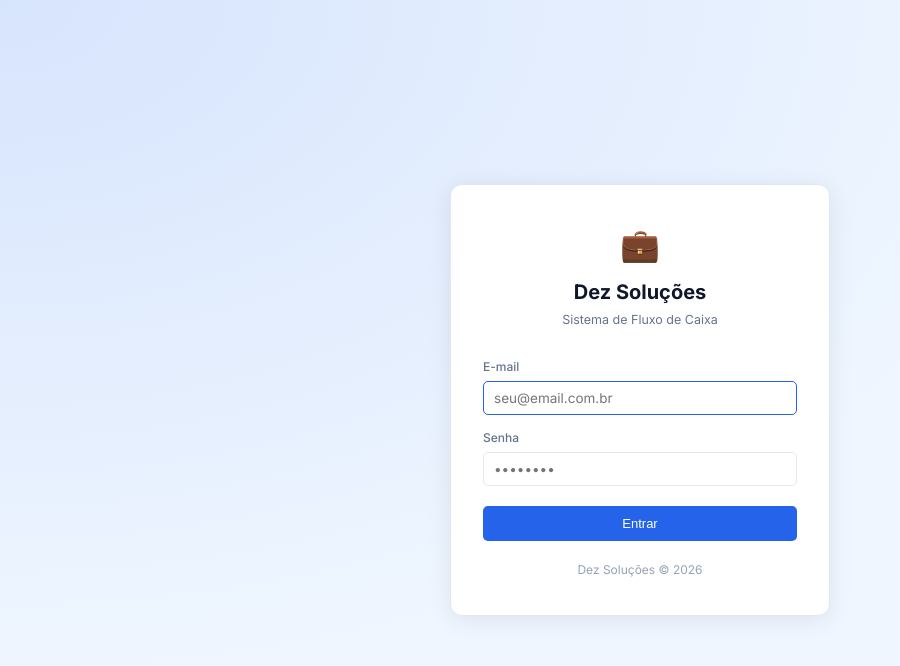
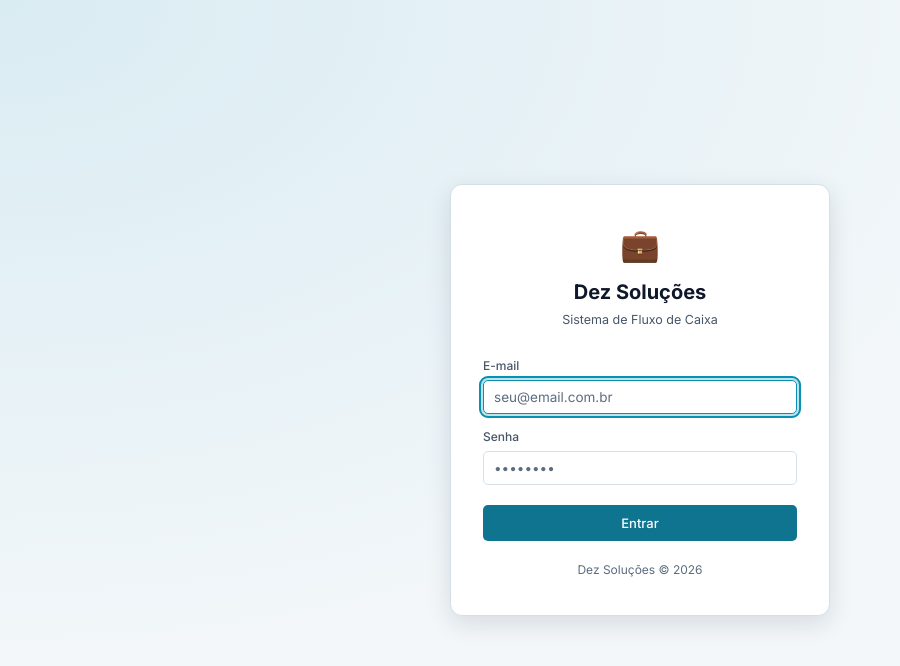
Before and after one commit to Tritecnologias/gestar-financeira, a Next.js app in the folder app/: page /login in a window 1280 px wide. Shown: the top 666 px of the page, without its empty margins (0-900 px from the left). Built offline with nearby package versions, Linux system fonts and the light colour scheme.

Commit message:
style: establish corporate tech visual foundation

```diff
--- a/app/src/app/globals.css
+++ b/app/src/app/globals.css
@@ -9,36 +9,61 @@
 *, *::before, *::after { box-sizing: border-box; margin: 0; padding: 0; }
 
 :root {
-  /* Fundos */
-  --bg-deep:       #F0F4F8;
-  --bg-sidebar:    #FFFFFF;
-  --bg-card:       #FFFFFF;
-  --bg-hover:      #F1F5F9;
-  --border:        #E2E8F0;
-  --border-light:  #CBD5E1;
+  color-scheme: light;
+  /* Corporate Tech Clean: papéis semânticos */
+  --background:       #F3F7FA;
+  --sidebar-surface:  #FFFFFF;
+  --surface:          #FFFFFF;
+  --surface-elevated: #F8FAFC;
+  --surface-hover:    #EAF3F7;
+  --border:           #D5DFE8;
+  --border-light:     #B8C8D6;
+  --text-primary:     #0F172A;
+  --text-secondary:   #475569;
+  --text-muted:       #5D6C80;
+  --action:           #0E7490;
+  --action-hover:     #155E75;
+  --action-contrast:  #FFFFFF;
+  --focus:            #0891B2;
+  --focus-ring:       rgba(8, 145, 178, 0.26);
+  --selection:        rgba(8, 145, 178, 0.11);
+  --selection-hover:  rgba(8, 145, 178, 0.17);
+  --success:          #047857;
+  --warning:          #B45309;
+  --outflow:          #B45309;
+  --danger:           #B91C1C;
+  --scrollbar-thumb:  #4C91A3;
+  --scrollbar-track:  #E2EAF0;
+  --shadow-elevated:  0 8px 24px rgba(15, 23, 42, 0.12);
 
-  /* Textos */
-  --text-primary:  #0F172A;
-  --text-secondary: #64748B;
-  --text-muted:    #94A3B8;
-
-  /* Acentos (mantidos) */
+  /* Aliases de compatibilidade: migrar os usos locais gradualmente */
+  --bg-deep:       var(--background);
+  --bg-sidebar:    var(--sidebar-surface);
+  --bg-card:       var(--surface);
+  --bg-hover:      var(--surface-hover);
   --accent-blue:   #2563EB;
   --accent-blue-h: #1D4ED8;
-  --accent-green:  #059669;
-  --accent-red:    #DC2626;
-  --accent-yellow: #D97706;
+  --accent-green:  var(--success);
+  --accent-red:    var(--danger);
+  --accent-yellow: var(--outflow);
 
   /* KPIs */
-  --kpi-green-bg:    rgba(5, 150, 105, 0.07);
-  --kpi-green-border: rgba(5, 150, 105, 0.2);
-  --kpi-red-bg:    rgba(220, 38, 38, 0.06);
-  --kpi-red-border: rgba(220, 38, 38, 0.2);
-  --kpi-blue-bg:   rgba(37, 99, 235, 0.06);
-  --kpi-blue-border: rgba(37, 99, 235, 0.2);
+  --kpi-green-bg:     color-mix(in srgb, var(--success) 7%, var(--surface));
+  --kpi-green-border: color-mix(in srgb, var(--success) 20%, var(--border));
+  --kpi-red-bg:       color-mix(in srgb, var(--danger) 6%, var(--surface));
+  --kpi-red-border:   color-mix(in srgb, var(--danger) 20%, var(--border));
+  --kpi-blue-bg:      color-mix(in srgb, var(--action) 6%, var(--surface));
+  --kpi-blue-border:  color-mix(in srgb, var(--action) 20%, var(--border));
 
   /* Tipografia */
   --font: 'Inter', -apple-system, BlinkMacSystemFont, 'Segoe UI', sans-serif;
+  --font-size-page-title: 20px;
+  --font-size-section-title: 15px;
+  --font-size-body: 14px;
+  --font-size-label: 12px;
+  --font-size-table: 13px;
+  --font-size-table-head: 11.5px;
+  --font-size-helper: 11px;
 
   /* Espaçamentos */
   /* Sidebar */
@@ -54,63 +79,86 @@
 
 html, body { height: 100%; }
 
+* { scrollbar-color: var(--scrollbar-thumb) var(--scrollbar-track); }
+::selection { background: var(--selection); color: var(--text-primary); }
+input::placeholder, textarea::placeholder { color: var(--text-muted); opacity: 1; }
+
 body {
   font-family: var(--font);
   background: var(--bg-deep);
   color: var(--text-primary);
-  font-size: 14px;
+  font-size: var(--font-size-body);
   line-height: 1.5;
   -webkit-font-smoothing: antialiased;
 }
 
 /* ── Dark Mode ────────────────────────────────────────────── */
 [data-theme="dark"] {
-  --bg-deep:       #0F172A;
-  --bg-sidebar:    #1E293B;
-  --bg-card:       #1E293B;
-  --bg-hover:      #334155;
-  --border:        #334155;
-  --border-light:  #475569;
+  color-scheme: dark;
+  /* Corporate Tech Dark */
+  --background:       #0F172A;
+  --sidebar-surface:  #1B2940;
+  --surface:          #1E293B;
+  --surface-elevated: #27364B;
+  --surface-hover:    #2A3B50;
+  --border:           #3B4B61;
+  --border-light:     #52647D;
+  --text-primary:     #F1F5F9;
+  --text-secondary:   #CBD5E1;
+  --text-muted:       #94A3B8;
+  --action:           #22D3EE;
+  --action-hover:     #67E8F9;
+  --action-contrast:  #082F49;
+  --focus:            #22D3EE;
+  --focus-ring:       rgba(34, 211, 238, 0.34);
+  --selection:        rgba(34, 211, 238, 0.14);
+  --selection-hover:  rgba(34, 211, 238, 0.2);
+  --success:          #34D399;
+  --warning:          #FBBF24;
+  --outflow:          #FBBF24;
+  --danger:           #F87171;
+  --scrollbar-thumb:  #2F9FB1;
+  --scrollbar-track:  #27364B;
+  --shadow-elevated:  0 8px 24px rgba(0, 0, 0, 0.22);
 
-  --text-primary:  #F1F5F9;
-  --text-secondary: #94A3B8;
-  --text-muted:    #64748B;
-
+  /* Azul legado permanece até a migração das telas locais */
   --accent-blue:   #60A5FA;
   --accent-blue-h: #3B82F6;
-  --accent-green:  #34D399;
-  --accent-red:    #F87171;
-  --accent-yellow: #FBBF24;
 
-  --kpi-green-bg:    rgba(52, 211, 153, 0.1);
-  --kpi-green-border: rgba(52, 211, 153, 0.25);
-  --kpi-red-bg:    rgba(248, 113, 113, 0.1);
-  --kpi-red-border: rgba(248, 113, 113, 0.25);
-  --kpi-blue-bg:   rgba(96, 165, 250, 0.1);
-  --kpi-blue-border: rgba(96, 165, 250, 0.25);
+  --kpi-green-bg:     color-mix(in srgb, var(--success) 10%, var(--surface));
+  --kpi-green-border: color-mix(in srgb, var(--success) 25%, var(--border));
+  --kpi-red-bg:       color-mix(in srgb, var(--danger) 10%, var(--surface));
+  --kpi-red-border:   color-mix(in srgb, var(--danger) 25%, var(--border));
+  --kpi-blue-bg:      color-mix(in srgb, var(--action) 10%, var(--surface));
+  --kpi-blue-border:  color-mix(in srgb, var(--action) 25%, var(--border));
 }
 
 [data-theme="dark"] .data-table thead th {
-  background: #1E293B;
+  background: var(--surface-elevated);
   border-bottom: 1px solid var(--border);
 }
 
+/* Compatibilidade temporária para cabeçalhos com fundo claro inline nas telas legadas. */
+[data-theme="dark"] .data-table thead th[style*="background: rgb(248, 250, 252)"] {
+  background: var(--surface-elevated) !important;
+}
+
 [data-theme="dark"] .table-footer {
-  background: #1E293B;
+  background: var(--surface-elevated);
 }
 
 [data-theme="dark"] .topbar {
-  background: #0F172A;
+  background: var(--background);
 }
 
 [data-theme="dark"] .login-page {
-  background: #0F172A;
-  background-image: radial-gradient(ellipse at top left, rgba(96,165,250,0.12) 0%, transparent 60%);
+  background: var(--background);
+  background-image: radial-gradient(ellipse at top left, rgba(34,211,238,0.08) 0%, transparent 60%);
 }
 
 [data-theme="dark"] .login-card {
-  background: #1E293B;
-  border-color: #334155;
+  background: var(--surface);
+  border-color: var(--border);
 }
 
 /* ── Layout Principal ─────────────────────────────────────── */
@@ -259,10 +307,10 @@ body {
 .sb-row--active {
   color: var(--text-primary);
   font-weight: 700;
-  background: rgba(0, 0, 0, 0.05);
-  box-shadow: inset 3px 0 0 var(--text-primary);
+  background: var(--selection);
+  box-shadow: inset 3px 0 0 var(--focus);
 }
-.sb-row--active:hover { background: rgba(0, 0, 0, 0.07); }
+.sb-row--active:hover { background: var(--selection-hover); }
 
 /* Grupo com filho ativo */
 .sb-row--has-active {
@@ -369,10 +417,10 @@ body {
 .sb-sub-item--active {
   color: var(--text-primary);
   font-weight: 700;
-  background: rgba(0, 0, 0, 0.05);
-  box-shadow: inset 3px 0 0 var(--text-primary);
+  background: var(--selection);
+  box-shadow: inset 3px 0 0 var(--focus);
 }
-.sb-sub-item--active:hover { background: rgba(0, 0, 0, 0.07); }
+.sb-sub-item--active:hover { background: var(--selection-hover); }
 
 .sb-sub-item--disabled {
   opacity: 0.35;
@@ -550,7 +598,7 @@ body {
   background: var(--bg-deep);
   position: sticky; top: 0; z-index: 10;
 }
-.page-title { font-size: 20px; font-weight: 700; color: var(--text-primary); }
+.page-title { font-size: var(--font-size-page-title); font-weight: 700; color: var(--text-primary); }
 .page-sub   { font-size: 12.5px; color: var(--text-secondary); margin-top: 2px; }
 .topbar-actions { display: flex; gap: 8px; align-items: center; }
 
@@ -560,18 +608,28 @@ body {
   padding: 7px 14px;
   border-radius: var(--radius-sm);
   font-size: 13px; font-weight: 500;
+  font-family: var(--font);
   cursor: pointer; border: none;
   transition: all 0.15s; white-space: nowrap;
 }
-.btn-primary   { background: var(--accent-blue); color: #fff; }
-.btn-primary:hover { background: var(--accent-blue-h); }
+.btn-primary   { background: var(--action); color: var(--action-contrast); }
+.btn-primary:hover { background: var(--action-hover); }
 .btn-secondary { background: var(--bg-hover); color: var(--text-primary); border: 1px solid var(--border); }
-.btn-secondary:hover { background: var(--border); }
+.btn-secondary:hover { background: var(--surface-elevated); }
 .btn-outline   { background: transparent; color: var(--text-secondary); border: 1px solid var(--border); }
 .btn-outline:hover { background: var(--bg-hover); color: var(--text-primary); }
-.btn-danger    { background: rgba(255,107,107,0.15); color: var(--accent-red); border: 1px solid rgba(255,107,107,0.3); }
-.btn-danger:hover { background: rgba(255,107,107,0.25); }
-.btn:disabled  { opacity: 0.5; cursor: not-allowed; }
+.btn-danger    { background: color-mix(in srgb, var(--danger) 12%, var(--surface)); color: var(--danger); border: 1px solid color-mix(in srgb, var(--danger) 30%, var(--border)); }
+.btn-danger:hover { background: color-mix(in srgb, var(--danger) 18%, var(--surface)); }
+.btn:disabled  { opacity: 0.58; cursor: not-allowed; }
+
+:is(.btn, .sidebar-toggle, .sb-row, .sb-sub-item, .logout-btn, .action-btn,
+  .modal-close, .accordion-trigger, .color-dot, .color-input, .filter-input,
+  .cell-input, .status-input, .modal-title-input, .form-group input,
+  .form-group select, .form-group textarea):focus-visible {
+  outline: 2px solid var(--focus);
+  outline-offset: 2px;
+  box-shadow: 0 0 0 4px var(--focus-ring);
+}
 
 /* ── KPI Cards ────────────────────────────────────────────── */
 .kpi-grid {
@@ -589,9 +647,9 @@ body {
 .kpi-red   { background: var(--kpi-red-bg);   border-color: var(--kpi-red-border);   }
 .kpi-blue  { background: var(--kpi-blue-bg);  border-color: var(--kpi-blue-border);  }
 
-.kpi-label { font-size: 11.5px; font-weight: 500; color: var(--text-secondary); text-transform: uppercase; letter-spacing: 0.5px; }
+.kpi-label { font-size: var(--font-size-table-head); font-weight: 500; color: var(--text-secondary); text-transform: uppercase; letter-spacing: 0.5px; }
 .kpi-value { font-size: 22px; font-weight: 700; color: var(--text-primary); margin: 6px 0 4px; }
-.kpi-sub   { font-size: 11px; color: var(--text-muted); }
+.kpi-sub   { font-size: var(--font-size-helper); color: var(--text-muted); }
 .kpi-green .kpi-value { color: var(--accent-green); }
 .kpi-red   .kpi-value { color: var(--accent-red);   }
 
@@ -607,7 +665,7 @@ body {
   align-items: flex-end;
 }
 .filter-group { display: flex; flex-direction: column; gap: 4px; }
-.filter-label { font-size: 11px; font-weight: 500; color: var(--text-secondary); text-transform: uppercase; letter-spacing: 0.3px; }
+.filter-label { font-size: var(--font-size-helper); font-weight: 500; color: var(--text-secondary); text-transform: uppercase; letter-spacing: 0.3px; }
 .filter-input {
   background: var(--bg-card);
   border: 1px solid var(--border);
@@ -620,7 +678,7 @@ body {
   min-width: 110px;
   transition: border-color 0.15s;
 }
-.filter-input:focus { border-color: var(--accent-blue); }
+.filter-input:focus { border-color: var(--focus); }
 .filter-search-group .filter-input { min-width: 200px; }
 .filter-actions { display: flex; gap: 6px; align-items: flex-end; }
 .filter-hint {
@@ -648,14 +706,14 @@ body {
   width: 100%;
   border-collapse: separate;
   border-spacing: 0;
-  font-size: 13px;
+  font-size: var(--font-size-table);
   table-layout: auto;
 }
 .data-table thead th {
-  background: #F8FAFC;
+  background: var(--surface-elevated);
   color: var(--text-secondary);
   font-weight: 600;
-  font-size: 11.5px;
+  font-size: var(--font-size-table-head);
   text-transform: uppercase;
   letter-spacing: 0.3px;
   padding: 10px 14px;
@@ -671,14 +729,14 @@ body {
 }
 .data-table tbody tr:hover { background: var(--bg-hover); }
 .data-table tbody tr:last-child { border-bottom: none; }
-.data-table tbody tr.editing { background: rgba(37,99,235,0.08); }
+.data-table tbody tr.editing { background: var(--selection); }
 .data-table td { padding: 12px 14px; color: var(--text-primary); vertical-align: middle; }
 .text-right { text-align: right !important; }
 
-.lancamentos-scroll { scrollbar-color: var(--accent-blue) var(--border); }
+.lancamentos-scroll { scrollbar-color: var(--scrollbar-thumb) var(--scrollbar-track); }
 
 .val-entrada { color: var(--accent-green); font-weight: 600; }
-.val-saida   { color: var(--accent-red);   font-weight: 600; }
+.val-saida   { color: var(--outflow); font-weight: 600; }
 
 .table-footer {
   display: flex;
@@ -688,7 +746,7 @@ body {
   font-size: 12px;
   color: var(--text-muted);
   border-top: 1px solid var(--border);
-  background: #F8FAFC;
+  background: var(--surface-elevated);
 }
 
 /* ── Chips / Badges ───────────────────────────────────────── */
@@ -702,15 +760,15 @@ body {
   letter-spacing: 0.3px;
 }
 .chip-entrada  { background: rgba(5, 150, 105, 0.1);  color: var(--accent-green); }
-.chip-saida    { background: rgba(220, 38, 38, 0.1);  color: var(--accent-red); }
+.chip-saida    { background: color-mix(in srgb, var(--outflow) 10%, transparent); color: var(--outflow); }
 .chip-realizado { background: rgba(5, 150, 105, 0.1); color: var(--accent-green); }
-.chip-previsto  { background: rgba(217,119,6,0.1);    color: var(--accent-yellow); }
+.chip-previsto  { background: color-mix(in srgb, var(--warning) 10%, transparent); color: var(--warning); }
 .chip-cancelado { background: rgba(100,116,139,0.1);  color: var(--text-muted); }
 
 /* ── Edição Inline ────────────────────────────────────────── */
 .cell-input {
   background: var(--bg-sidebar);
-  border: 1px solid var(--accent-blue);
+  border: 1px solid var(--border-light);
   border-radius: var(--radius-sm);
   color: var(--text-primary);
   font-size: 12.5px;
@@ -719,7 +777,7 @@ body {
   font-family: var(--font);
   width: 100%;
 }
-.cell-input:focus { box-shadow: 0 0 0 2px rgba(37,99,235,0.25); }
+.cell-input:focus { border-color: var(--focus); }
 .cell-input.wide { min-width: 180px; }
 .cell-input.num  { max-width: 110px; }
 
@@ -753,7 +811,7 @@ body {
   overflow-y: auto;
   transform: translateY(-12px);
   transition: transform 0.2s;
-  box-shadow: 0 8px 32px rgba(0,0,0,0.12);
+  box-shadow: var(--shadow-elevated);
 }
 .modal-overlay.open .modal { transform: translateY(0); }
 
@@ -772,7 +830,7 @@ body {
 
 .modal-form { padding: 20px; }
 .form-group { display: flex; flex-direction: column; gap: 5px; margin-bottom: 14px; }
-.form-group label { font-size: 12px; font-weight: 500; color: var(--text-secondary); }
+.form-group label { font-size: var(--font-size-label); font-weight: 500; color: var(--text-secondary); }
 .form-group input, .form-group select, .form-group textarea {
   background: var(--bg-sidebar);
   border: 1px solid var(--border);
@@ -785,7 +843,14 @@ body {
   transition: border-color 0.15s;
   width: 100%;
 }
-.form-group input:focus, .form-group select:focus { border-color: var(--accent-blue); }
+.form-group input:focus, .form-group select:focus, .form-group textarea:focus { border-color: var(--focus); }
+
+:is(.filter-input, .cell-input, .status-input, .form-group input,
+  .form-group select, .form-group textarea):disabled {
+  background: var(--surface-elevated);
+  color: var(--text-muted);
+  cursor: not-allowed;
+}
 .form-row { display: grid; grid-template-columns: 1fr 1fr; gap: 14px; }
 
 .modal-actions {
@@ -798,9 +863,9 @@ body {
 .toast {
   position: fixed;
   bottom: 24px; right: 24px;
-  background: #1E293B;
-  border: 1px solid #334155;
-  color: #F1F5F9;
+  background: var(--surface-elevated);
+  border: 1px solid var(--border);
+  color: var(--text-primary);
   padding: 10px 18px;
   border-radius: var(--radius);
   font-size: 13.5px; font-weight: 500;
@@ -809,7 +874,7 @@ body {
   transform: translateY(10px);
   transition: opacity 0.25s, transform 0.25s;
   pointer-events: none;
-  box-shadow: 0 8px 24px rgba(0,0,0,0.25);
+  box-shadow: var(--shadow-elevated);
 }
 .toast.show { opacity: 1; transform: translateY(0); }
 
@@ -822,7 +887,7 @@ body {
   cursor: pointer;
   transition: border-color 0.2s, background 0.2s;
 }
-.drop-zone:hover { border-color: var(--accent-blue); background: rgba(37,99,235,0.04); }
+.drop-zone:hover { border-color: var(--action); background: var(--selection); }
 .drop-icon { font-size: 36px; margin-bottom: 10px; }
 .drop-sub  { font-size: 12px; color: var(--text-muted); margin-top: 4px; }
 
@@ -832,8 +897,8 @@ body {
   display: flex;
   align-items: center;
   justify-content: center;
-  background: #EFF6FF;
-  background-image: radial-gradient(ellipse at top left, rgba(37,99,235,0.12) 0%, transparent 60%);
+  background: var(--background);
+  background-image: radial-gradient(ellipse at top left, var(--selection) 0%, transparent 60%);
 }
 .login-card {
   background: var(--bg-card);
@@ -842,7 +907,7 @@ body {
   padding: 36px 32px;
   width: 100%;
   max-width: 380px;
-  box-shadow: 0 4px 24px rgba(0,0,0,0.08);
+  box-shadow: var(--shadow-elevated);
 }
 .login-logo { text-align: center; margin-bottom: 28px; }
 .login-logo .logo-icon { font-size: 32px; display: block; margin-bottom: 8px; }
@@ -862,8 +927,8 @@ body {
 .spinner {
   display: inline-block;
   width: 16px; height: 16px;
-  border: 2px solid rgba(37,99,235,0.25);
-  border-top-color: var(--accent-blue);
+  border: 2px solid var(--focus-ring);
+  border-top-color: var(--action);
   border-radius: 50%;
   animation: spin 0.7s linear infinite;
 }
@@ -890,7 +955,7 @@ body {
   margin-bottom: 18px;
 }
 .config-card-icon { font-size: 24px; flex-shrink: 0; margin-top: 2px; }
-.config-card-title { font-size: 15px; font-weight: 700; color: var(--text-primary); }
+.config-card-title { font-size: var(--font-size-section-title); font-weight: 700; color: var(--text-primary); }
 .config-card-sub   { font-size: 12.5px; color: var(--text-secondary); margin-top: 3px; }
 
 .logo-preview-box {
@@ -911,8 +976,8 @@ body {
   transition: border-color 0.2s, background 0.2s;
 }
 .config-drop.dragging {
-  border-color: var(--accent-blue);
-  background: rgba(37,99,235,0.06);
+  border-color: var(--action);
+  background: var(--selection);
 }
 
 .config-msg {
@@ -953,7 +1018,7 @@ body {
   max-width: 620px;
   max-height: 85vh;
   overflow-y: auto;
-  box-shadow: 0 12px 40px rgba(0,0,0,0.18);
+  box-shadow: var(--shadow-elevated);
   animation: modal-slide-in 0.2s ease;
 }
 .modal-content.modal-lg { max-width: 720px; }
@@ -978,14 +1043,14 @@ body {
   font-weight: 700;
   color: var(--text-primary);
   background: var(--bg-hover);
-  border: 1px solid var(--accent-blue);
+  border: 1px solid var(--border-light);
   border-radius: var(--radius-sm);
   padding: 4px 10px;
   outline: none;
   font-family: var(--font);
   min-width: 200px;
 }
-.modal-title-input:focus { box-shadow: 0 0 0 2px rgba(37,99,235,0.2); }
+.modal-title-input:focus { border-color: var(--focus); }
 
 /* Status list */
 .status-list {
@@ -1047,7 +1112,20 @@ body {
   font-family: var(--font);
   transition: border-color 0.15s;
 }
-.status-input:focus { border-color: var(--accent-blue); }
+.status-input:focus { border-color: var(--focus); }
+
+/* Estados base para telas que ainda serão migradas para componentes comuns */
+.loading-state, .empty-state {
+  color: var(--text-secondary);
+  font-size: var(--font-size-table);
+  text-align: center;
+  padding: 32px 20px;
+}
+.empty-state {
+  background: var(--surface);
+  border: 1px dashed var(--border);
+  border-radius: var(--radius);
+}
 .status-input-codigo { width: 80px; }
 .status-input-nome   { width: 160px; flex: 1; }
 
@@ -1086,7 +1164,7 @@ body {
   transition: border-color 0.12s, transform 0.12s;
 }
 .color-dot:hover { transform: scale(1.2); }
-.color-dot.active { border-color: var(--accent-blue); transform: scale(1.15); }
+.color-dot.active { border-color: var(--action); transform: scale(1.15); }
 
 /* New status form */
 .status-new-form {
```
